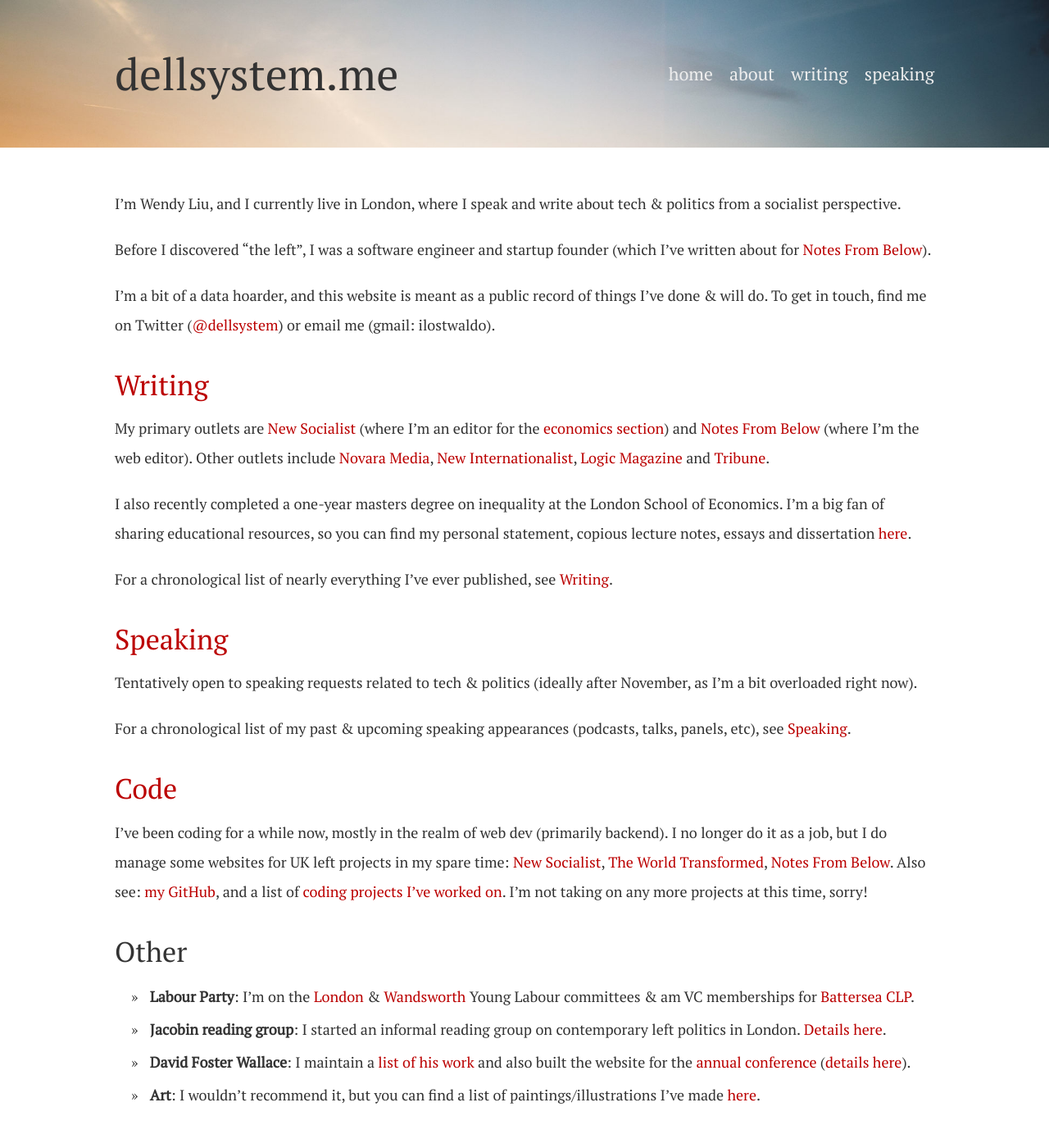
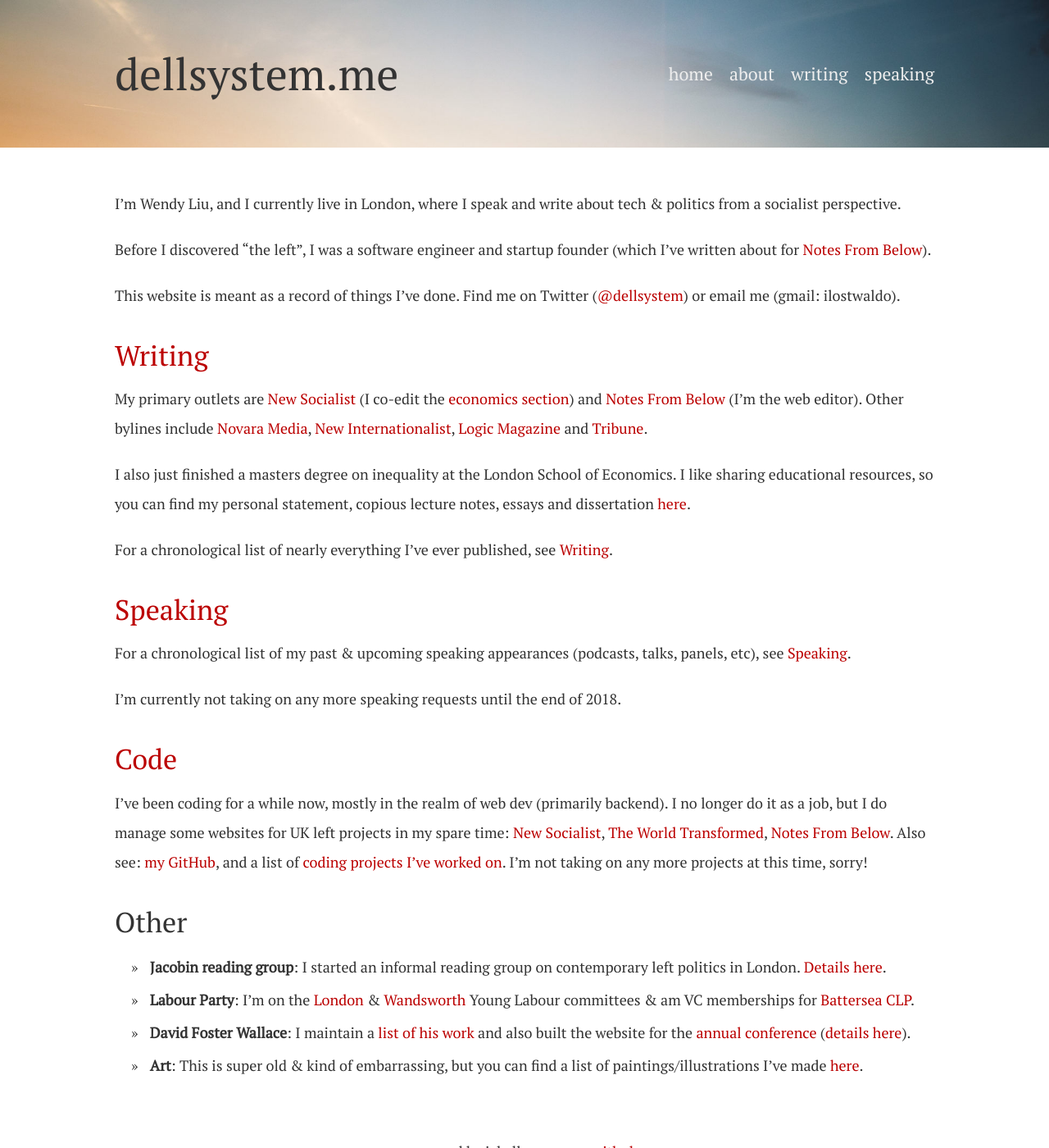
Before and after one commit to dellsystem/dellsystem.github.io, a Jekyll site: the page built from index.md, in a window 1280 px wide and 1400 px high. Shown: the whole window at 82% size. Built offline with Jekyll 4.4.1, drawn with Linux system fonts in a browser that asks for light colours.

Commit message:
Update copy on homepage

```diff
--- a/index.md
+++ b/index.md
@@ -6,21 +6,21 @@ I'm Wendy Liu, and I currently live in London, where I speak and write about tec
 
 Before I discovered "the left", I was a software engineer and startup founder (which I've written about for [Notes From Below](http://www.notesfrombelow.org/article/silicon-inquiry)).
 
-I'm a bit of a data hoarder, and this website is meant as a public record of things I've done & will do. To get in touch, find me on Twitter ([@dellsystem](https://twitter.com/dellsystem)) or email me (gmail: ilostwaldo).
+This website is meant as a record of things I've done. Find me on Twitter ([@dellsystem](https://twitter.com/dellsystem)) or email me (gmail: ilostwaldo).
 
 ## [Writing](/writing)
 
-My primary outlets are [New Socialist](https://newsocialist.org.uk/author/wendy) (where I'm an editor for the [economics section](https://newsocialist.org.uk/tag/economics)) and [Notes From Below](https://notesfrombelow.org/author/wendy-liu) (where I'm the web editor). Other outlets include [Novara Media](https://novaramedia.com/), [New Internationalist](https://newint.org/), [Logic Magazine](https://logicmag.io/) and [Tribune](https://tribunemag.co.uk).
+My primary outlets are [New Socialist](https://newsocialist.org.uk/author/wendy) (I co-edit the [economics section](https://newsocialist.org.uk/tag/economics)) and [Notes From Below](https://notesfrombelow.org/author/wendy-liu) (I'm the web editor). Other bylines include [Novara Media](https://novaramedia.com/), [New Internationalist](https://newint.org/), [Logic Magazine](https://logicmag.io/) and [Tribune](https://tribunemag.co.uk).
 
-I also recently completed a one-year masters degree on inequality at the London School of Economics. I'm a big fan of sharing educational resources, so you can find my personal statement, copious lecture notes, essays and dissertation [here](/lse).
+I also just finished a masters degree on inequality at the London School of Economics. I like sharing educational resources, so you can find my personal statement, copious lecture notes, essays and dissertation [here](/lse).
 
 For a chronological list of nearly everything I've ever published, see [Writing](/writing).
 
 ## [Speaking](/speaking)
 
-Tentatively open to speaking requests related to tech & politics (ideally after November, as I'm a bit overloaded right now).
+For a chronological list of my past & upcoming speaking appearances (podcasts, talks, panels, etc), see [Speaking](/speaking).
 
-For a chronological list of my past & upcoming speaking appearances (podcasts, talks, panels, etc), see [Speaking](/speaking).
+I'm currently not taking on any more speaking requests until the end of 2018.
 
 ## [Code](/code)
 
@@ -28,7 +28,7 @@ I've been coding for a while now, mostly in the realm of web dev (primarily back
 
 ## Other
 
+* **Jacobin reading group**: I started an informal reading group on contemporary left politics in London. [Details here](/reading-group).
 * **Labour Party**: I'm on the [London](https://twitter.com/LDNYoungLabour) & [Wandsworth](https://twitter.com/WandsworthYL) Young Labour committees & am VC memberships for [Battersea CLP](https://twitter.com/BatterseaLabour).
-* **Jacobin reading group**: I started an informal reading group on contemporary left politics in London. [Details here](/reading-group).
 * **David Foster Wallace**: I maintain a [list of his work](/dfw) and also built the website for the [annual conference](http://wallaceconference.com) ([details here](https://theoutline.com/post/5543/david-foster-wallace-conference-profile)).
-* **Art**: I wouldn't recommend it, but you can find a list of paintings/illustrations I've made [here](/art).
+* **Art**: This is super old & kind of embarrassing, but you can find a list of paintings/illustrations I've made [here](/art).
```
